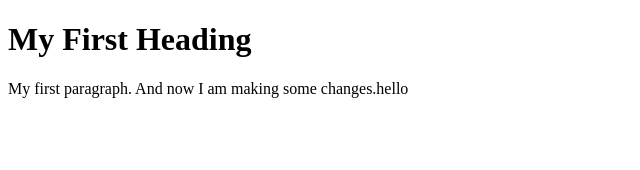
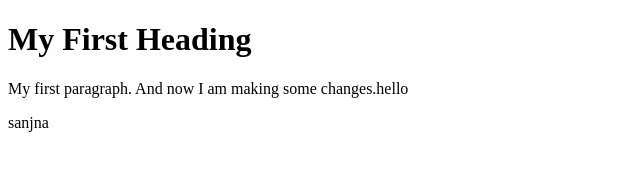
Before and after one commit to sanjnaofficial/CustomRepo, a plain HTML site: page index.html in a window 1280 px wide. Shown: the full height of the page, 0-640 px from the left. Drawn offline with Linux system fonts and the light colour scheme.

Commit message:
Commit done in develop branch

```diff
--- a/index.html
+++ b/index.html
@@ -7,6 +7,6 @@
 
 <h1>My First Heading</h1>
 <p>My first paragraph. And now I am making some changes.hello</p>
-
+<p>sanjna</p>
 </body>
 </html>
```
